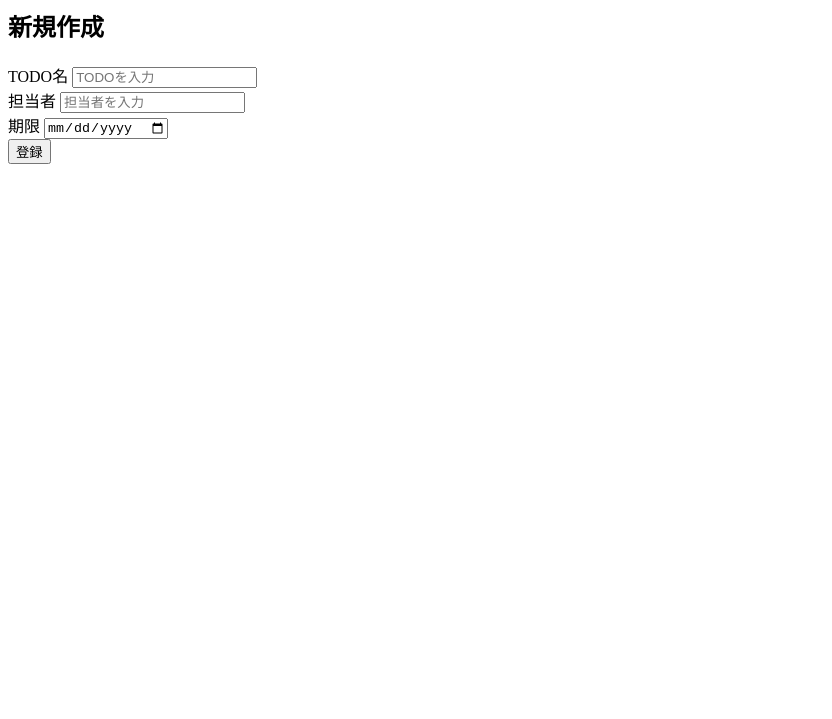
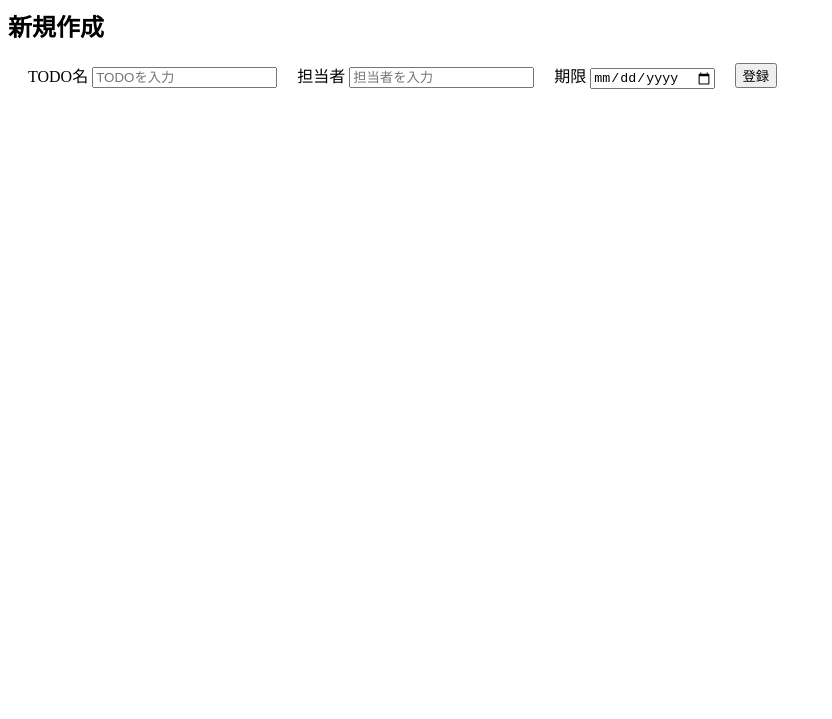
Before and after one commit to Omi354/todo_jsPractice, a plain HTML site: page index.html in a window 1280 px wide. Shown: the part 81-800 px from the top of the page, without its empty margins (0-832 px from the left). Drawn offline with Linux system fonts and the light colour scheme.

Commit message:
cssファイルとjsファイルを作成しました

```diff
--- /dev/null
+++ b/css/style.css
@@ -0,0 +1,7 @@
+.new-todo {
+  display: flex;
+}
+
+.new-todo > div {
+  margin-left: 20px;
+}
--- a/index.html
+++ b/index.html
@@ -4,13 +4,15 @@
     <meta charset="UTF-8" />
     <meta name="viewport" content="width=device-width, initial-scale=1.0" />
     <title>TODOアプリ</title>
+    <link rel="stylesheet" href="./css/style.css" />
+    <script src="./js/index.js"></script>
   </head>
   <body>
     <main>
       <h1>TODOアプリ</h1>
       <section>
         <h2>新規作成</h2>
-        <div>
+        <div class="new-todo">
           <div>
             <label for="new-todo">TODO名</label>
             <input type="text" id="new-todo" placeholder="TODOを入力" />
--- /dev/null
+++ b/js/index.js
@@ -0,0 +1,3 @@
+document.addEventListener("DOMContentLoaded", () => {
+  window.alert("it's working");
+});
```
